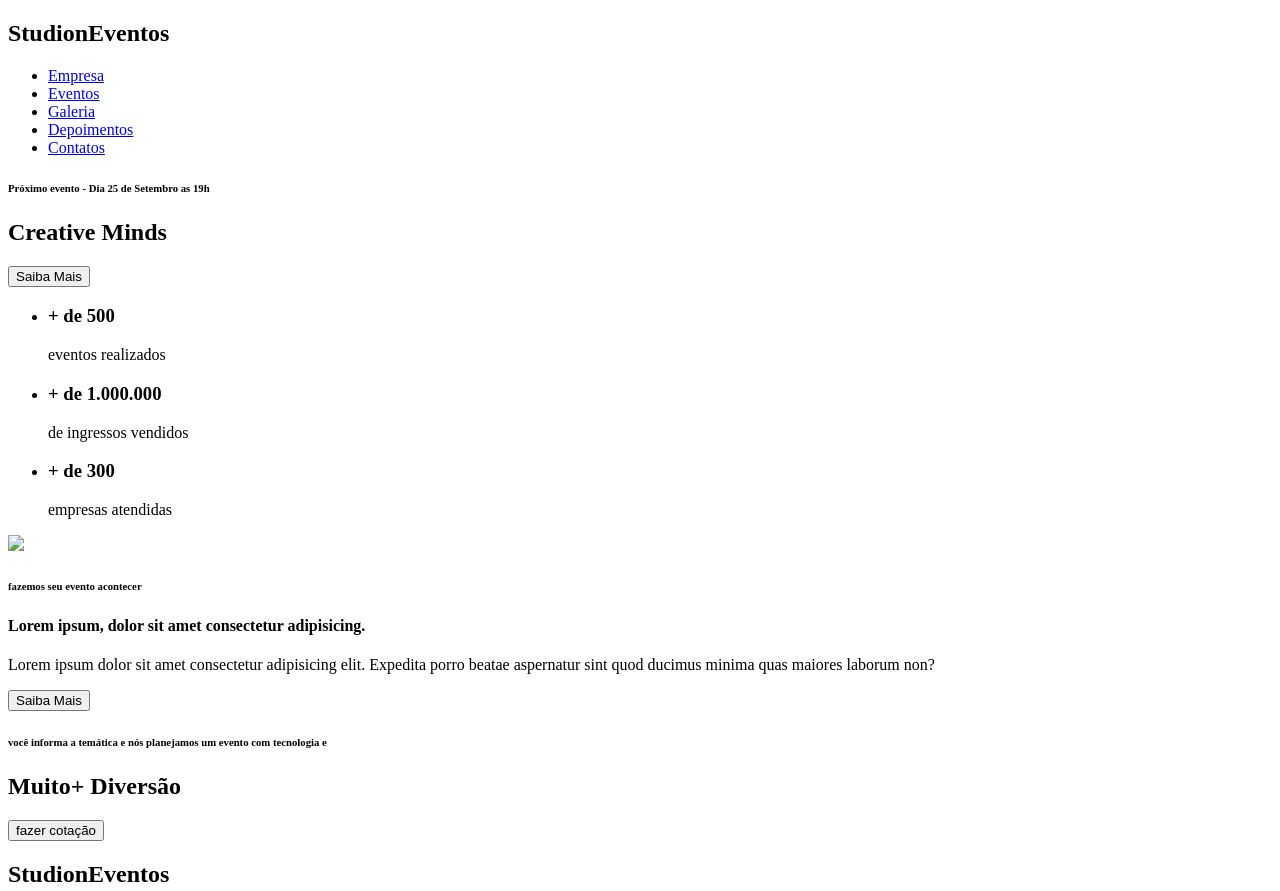
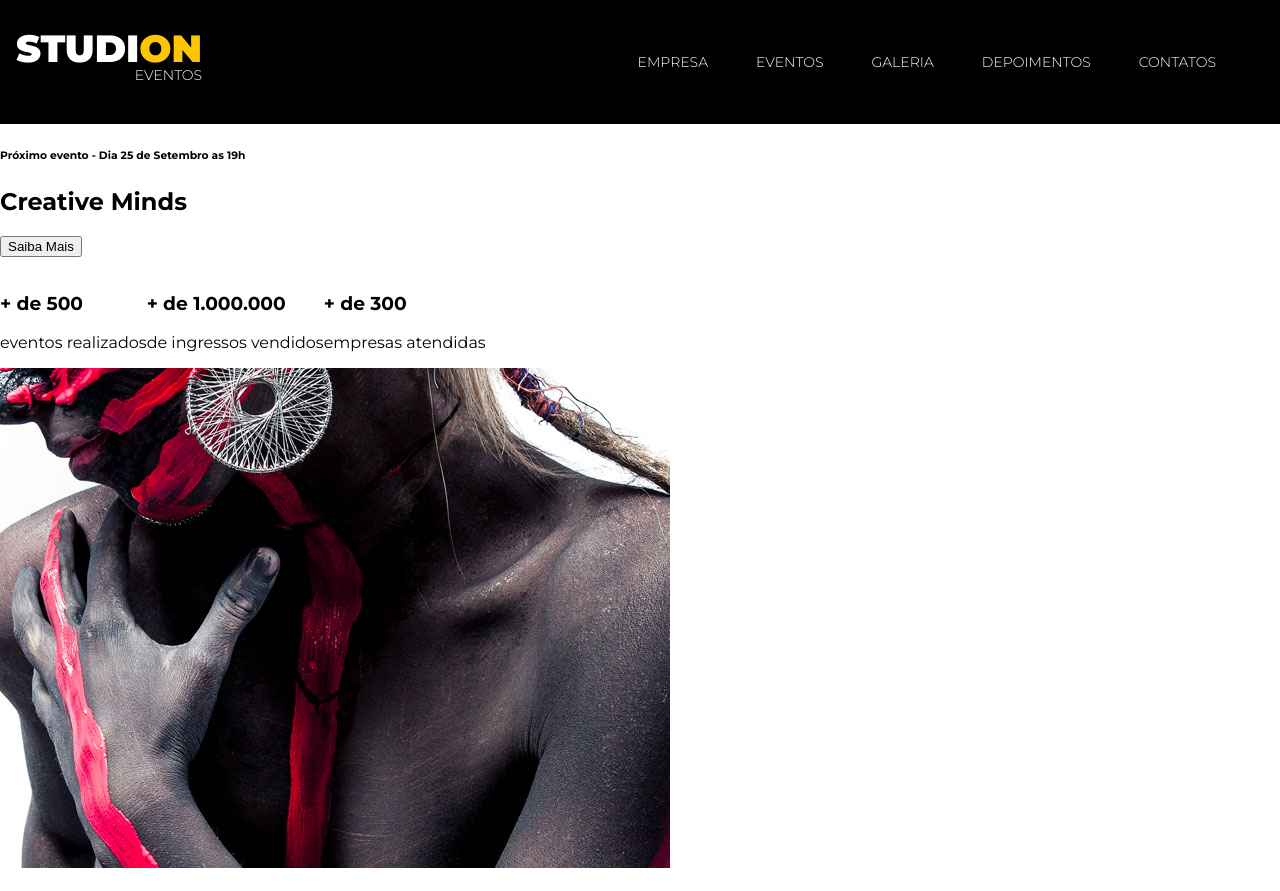
Before and after one commit to mateusleoo/Studion, a website: page src/index.html in a window 1280 px wide. Shown: the top 891 px of the page. Drawn offline with Linux system fonts and the light colour scheme.

Commit message:
feat(css):created navbar style

```diff
--- a/src/index.html
+++ b/src/index.html
@@ -4,12 +4,13 @@
     <meta charset="UTF-8">
     <meta http-equiv="X-UA-Compatible" content="IE=edge">
     <meta name="viewport" content="width=device-width, initial-scale=1.0">
+    <link rel="stylesheet" href="style.css">
     <title>Studion</title>
 </head>
 <body>
-    <nav>
-        <h1>Studi<span>on</span><span>Eventos</span></h1>
-        <ul>
+    <nav class="navbar">
+        <h1 class="logo-studion">Studi<span class="copy--primary">on</span><span class="logo-studion__subtitle">Eventos</span></h1>
+        <ul class="navbar__links">
             <li><a href="#empresa">Empresa</a></li>
             <li><a href="#eventos">Eventos</a></li>
             <li><a href="#galeria">Galeria</a></li>
--- /dev/null
+++ b/src/style.css
@@ -0,0 +1,77 @@
+@import url('https://fonts.googleapis.com/css2?family=Montserrat:wght@300;400;700;900&display=swap');
+
+* {
+    box-sizing: border-box;
+}
+
+:root {
+    --color-primary: #ffc500;
+    font-family: 'Montserrat', sans-serif;
+    font-size: 16px;
+}
+
+body {
+    margin: 0;
+    padding-top: 7.75rem;
+}
+
+ul {
+    display: flex;
+    list-style: none;
+    padding-left: 0;
+}
+
+.navbar {
+    position: fixed;
+    display: grid;
+    grid-template-columns: 1fr 9fr;
+    align-items: center;
+    top: 0;
+    left: 0;
+
+    width: 100vw;
+    height: 7.75rem;
+    padding: 0 1rem;
+
+
+    background-color: #000;
+    color: #fff;
+}
+
+.navbar__links {
+    justify-self: end;
+}
+
+.navbar__links li {
+    font-size: 0.875rem;
+    margin-right: 3rem;
+    text-transform: uppercase;
+}
+
+.navbar__links a {
+    font-weight: 300;
+    color: #fff;
+    text-decoration: none;
+}
+
+.navbar__links a:hover {
+    color: var(--color-primary);
+}
+
+.logo-studion {
+    font-size: 2.375rem;
+    font-weight: 900;
+    line-height: 1ch;
+    text-transform: uppercase;
+    text-align: right;
+}
+
+.logo-studion__subtitle {
+    font-size: 0.875rem;
+    font-weight: 300;
+    float: right;
+}
+
+.copy--primary {
+    color: var(--color-primary);
+}
```
Also changed, not shown: src/images/._banner.jpg (deleted), src/images/._institutional.jpg (deleted), src/images/._parallax.jpg (deleted), src/images/banner.jpg (added), src/images/institutional.jpg (added), src/images/parallax.jpg (added).
